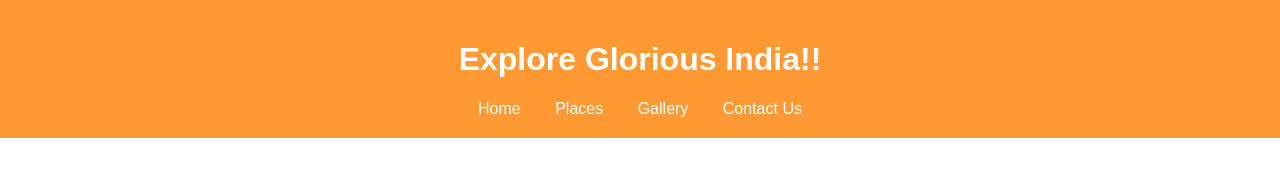
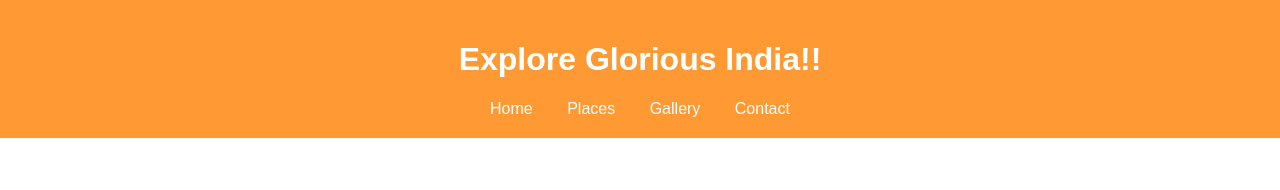
Before and after one commit to Shrxxya/5mca-DevOps-travel-india, a plain HTML site: page gallery.html in a window 1280 px wide. Shown: the top 190 px of the page. Drawn offline with Linux system fonts and the light colour scheme.

Commit message:
Revert "contact us change"
This reverts commit ff4af375a43861683975ba0c2ea1a8ab6297a7ca.

```diff
--- a/gallery.html
+++ b/gallery.html
@@ -15,7 +15,7 @@
         <a href="./index.html">Home</a>
         <a href="./index.html#places">Places</a>
         <a href="./gallery.html">Gallery</a>
-        <a href="#">Contact Us</a>
+        <a href="#">Contact</a>
     </nav>
 </header>
 
```
